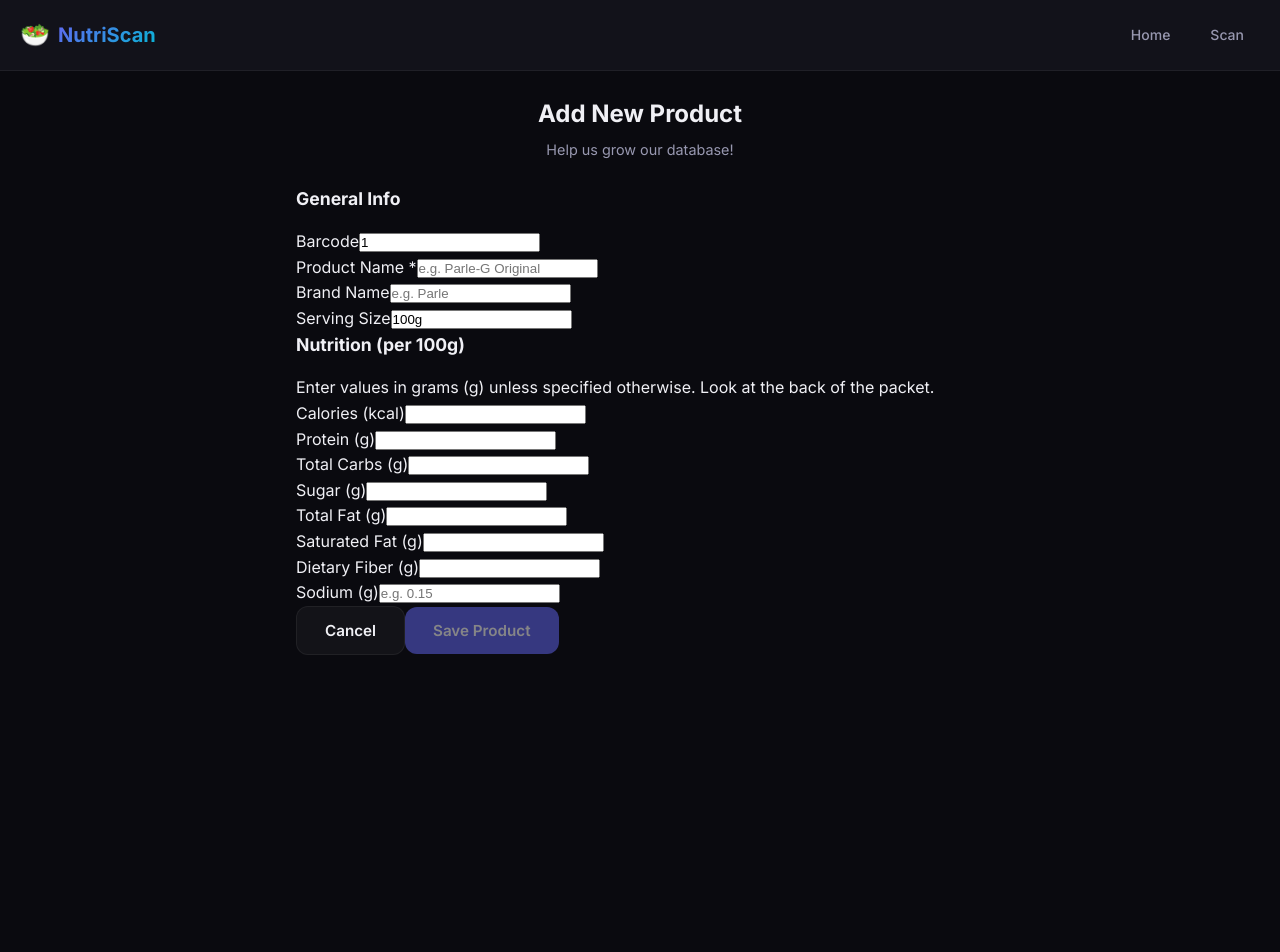
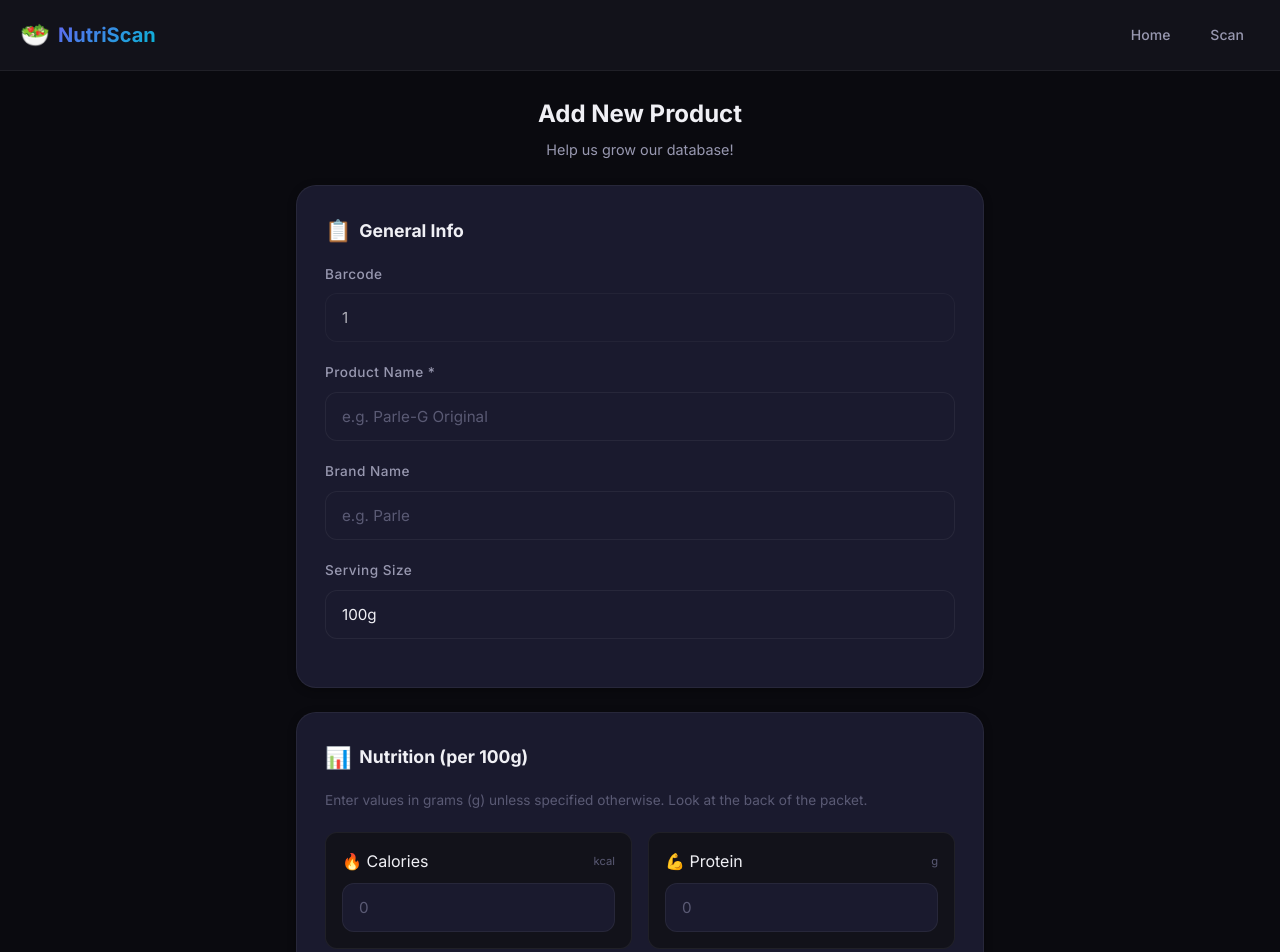
Before and after one commit to unironic-sujal/nutriscan, a React (Vite) app in the folder client/: page /add/1 in a window 1280 px wide. Shown: the top 952 px of the page. Before the commit the page ends 800 px from the top, so only its background shows below. Built offline with nearby package versions, Linux system fonts and the light colour scheme; no server answers.

Commit message:
style: improve manual product submission UI with glassmorphism and grid

```diff
--- a/client/src/App.css
+++ b/client/src/App.css
@@ -675,6 +675,74 @@ body {
   color: var(--text-muted);
 }
 
+/* ===== Add Product Form ===== */
+.glass-card {
+  background: var(--bg-card);
+  border: 1px solid var(--border-color);
+  border-radius: var(--radius-lg);
+  padding: 28px;
+  margin-bottom: 24px;
+  box-shadow: var(--shadow-sm);
+}
+
+.form-group {
+  margin-bottom: 20px;
+}
+
+.form-group label {
+  display: block;
+  font-size: 0.85rem;
+  color: var(--text-secondary);
+  font-weight: 500;
+  margin-bottom: 8px;
+  letter-spacing: 0.5px;
+}
+
+.w-full {
+  width: 100%;
+}
+
+.mt-2 {
+  margin-top: 8px;
+}
+
+.mt-4 {
+  margin-top: 16px;
+}
+
+.macro-input-grid {
+  display: grid;
+  grid-template-columns: repeat(2, 1fr);
+  gap: 16px;
+  margin-top: 20px;
+}
+
+.macro-input-card {
+  background: var(--bg-secondary);
+  border: 1px solid var(--border-color);
+  border-radius: var(--radius-md);
+  padding: 16px;
+  display: flex;
+  flex-direction: column;
+  transition: border-color var(--transition-fast);
+}
+
+.macro-input-card:focus-within {
+  border-color: var(--accent-primary);
+}
+
+.macro-input-label {
+  display: flex;
+  align-items: center;
+  justify-content: space-between;
+  width: 100%;
+}
+
+.readonly-input {
+  opacity: 0.7;
+  cursor: not-allowed;
+}
+
 /* ===== Page Header ===== */
 .page-header {
   text-align: center;
@@ -800,6 +868,10 @@ body {
     padding: 12px;
   }
 
+  .glass-card {
+    padding: 20px;
+  }
+
   .nutrition-card-value {
     font-size: 1.3rem;
   }
--- a/client/src/pages/AddProductPage.jsx
+++ b/client/src/pages/AddProductPage.jsx
@@ -61,8 +61,8 @@ const AddProductPage = () => {
 
         <form onSubmit={handleSubmit} className="add-product-form">
           {/* General Info */}
-          <section className="form-section">
-            <h2 className="section-title">General Info</h2>
+          <section className="glass-card">
+            <h2 className="section-title"><span className="section-icon">📋</span> General Info</h2>
 
             <div className="form-group">
               <label htmlFor="barcode">Barcode</label>
@@ -74,7 +74,7 @@ const AddProductPage = () => {
                 onChange={handleChange}
                 required
                 readOnly={!!barcode}
-                className={barcode ? 'readonly-input' : ''}
+                className={`manual-input w-full ${barcode ? 'readonly-input' : ''}`}
               />
             </div>
 
@@ -87,6 +87,7 @@ const AddProductPage = () => {
                 value={formData.name}
                 onChange={handleChange}
                 placeholder="e.g. Parle-G Original"
+                className="manual-input w-full"
                 required
               />
             </div>
@@ -100,6 +101,7 @@ const AddProductPage = () => {
                 value={formData.brand}
                 onChange={handleChange}
                 placeholder="e.g. Parle"
+                className="manual-input w-full"
               />
             </div>
 
@@ -112,62 +114,90 @@ const AddProductPage = () => {
                 value={formData.serving_size}
                 onChange={handleChange}
                 placeholder="e.g. 100g, 1 biscuit (10g)"
+                className="manual-input w-full"
               />
             </div>
           </section>
 
           {/* Nutrition Info */}
-          <section className="form-section mt-4">
-            <h2 className="section-title">Nutrition (per 100g)</h2>
-            <p className="section-help-text">Enter values in grams (g) unless specified otherwise. Look at the back of the packet.</p>
+          <section className="glass-card">
+            <h2 className="section-title"><span className="section-icon">📊</span> Nutrition (per 100g)</h2>
+            <p className="section-help-text" style={{ color: 'var(--text-muted)', fontSize: '0.85rem' }}>
+              Enter values in grams (g) unless specified otherwise. Look at the back of the packet.
+            </p>
 
-            <div className="nutrition-inputs-grid">
-              <div className="form-group">
-                <label htmlFor="calories">Calories (kcal)</label>
-                <input type="number" step="0.1" id="calories" name="calories" value={formData.calories} onChange={handleChange} />
+            <div className="macro-input-grid">
+              <div className="macro-input-card">
+                <label className="macro-input-label" htmlFor="calories">
+                  <span>🔥 Calories</span>
+                  <span style={{ fontSize: '0.7rem', color: 'var(--text-muted)' }}>kcal</span>
+                </label>
+                <input type="number" step="0.1" id="calories" name="calories" value={formData.calories} onChange={handleChange} className="manual-input w-full mt-2" placeholder="0" />
               </div>
 
-              <div className="form-group">
-                <label htmlFor="protein">Protein (g)</label>
-                <input type="number" step="0.1" id="protein" name="protein" value={formData.protein} onChange={handleChange} />
+              <div className="macro-input-card">
+                <label className="macro-input-label" htmlFor="protein">
+                  <span>💪 Protein</span>
+                  <span style={{ fontSize: '0.7rem', color: 'var(--text-muted)' }}>g</span>
+                </label>
+                <input type="number" step="0.1" id="protein" name="protein" value={formData.protein} onChange={handleChange} className="manual-input w-full mt-2" placeholder="0" />
               </div>
 
-              <div className="form-group">
-                <label htmlFor="carbs">Total Carbs (g)</label>
-                <input type="number" step="0.1" id="carbs" name="carbs" value={formData.carbs} onChange={handleChange} />
+              <div className="macro-input-card">
+                <label className="macro-input-label" htmlFor="carbs">
+                  <span>🌾 Carbs</span>
+                  <span style={{ fontSize: '0.7rem', color: 'var(--text-muted)' }}>g</span>
+                </label>
+                <input type="number" step="0.1" id="carbs" name="carbs" value={formData.carbs} onChange={handleChange} className="manual-input w-full mt-2" placeholder="0" />
               </div>
 
-              <div className="form-group">
-                <label htmlFor="sugar">Sugar (g)</label>
-                <input type="number" step="0.1" id="sugar" name="sugar" value={formData.sugar} onChange={handleChange} />
+              <div className="macro-input-card">
+                <label className="macro-input-label" htmlFor="fat">
+                  <span>🫧 Total Fat</span>
+                  <span style={{ fontSize: '0.7rem', color: 'var(--text-muted)' }}>g</span>
+                </label>
+                <input type="number" step="0.1" id="fat" name="fat" value={formData.fat} onChange={handleChange} className="manual-input w-full mt-2" placeholder="0" />
               </div>
 
-              <div className="form-group">
-                <label htmlFor="fat">Total Fat (g)</label>
-                <input type="number" step="0.1" id="fat" name="fat" value={formData.fat} onChange={handleChange} />
+              <div className="macro-input-card">
+                <label className="macro-input-label" htmlFor="sugar">
+                  <span>🍬 Sugar</span>
+                  <span style={{ fontSize: '0.7rem', color: 'var(--text-muted)' }}>g</span>
+                </label>
+                <input type="number" step="0.1" id="sugar" name="sugar" value={formData.sugar} onChange={handleChange} className="manual-input w-full mt-2" placeholder="0" />
               </div>
 
-              <div className="form-group">
-                <label htmlFor="saturated_fat">Saturated Fat (g)</label>
-                <input type="number" step="0.1" id="saturated_fat" name="saturated_fat" value={formData.saturated_fat} onChange={handleChange} />
+              <div className="macro-input-card">
+                <label className="macro-input-label" htmlFor="saturated_fat">
+                  <span>💧 Sat. Fat</span>
+                  <span style={{ fontSize: '0.7rem', color: 'var(--text-muted)' }}>g</span>
+                </label>
+                <input type="number" step="0.1" id="saturated_fat" name="saturated_fat" value={formData.saturated_fat} onChange={handleChange} className="manual-input w-full mt-2" placeholder="0" />
               </div>
 
-              <div className="form-group">
-                <label htmlFor="fiber">Dietary Fiber (g)</label>
-                <input type="number" step="0.1" id="fiber" name="fiber" value={formData.fiber} onChange={handleChange} />
+              <div className="macro-input-card">
+                <label className="macro-input-label" htmlFor="fiber">
+                  <span>🌿 Fiber</span>
+                  <span style={{ fontSize: '0.7rem', color: 'var(--text-muted)' }}>g</span>
+                </label>
+                <input type="number" step="0.1" id="fiber" name="fiber" value={formData.fiber} onChange={handleChange} className="manual-input w-full mt-2" placeholder="0" />
               </div>
 
-              <div className="form-group">
-                <label htmlFor="sodium">Sodium (g)</label>
-                <input type="number" step="0.001" id="sodium" name="sodium" value={formData.sodium} onChange={handleChange} placeholder="e.g. 0.15" />
+              <div className="macro-input-card">
+                <label className="macro-input-label" htmlFor="sodium">
+                  <span>🧂 Sodium</span>
+                  <span style={{ fontSize: '0.7rem', color: 'var(--text-muted)' }}>g</span>
+                </label>
+                <input type="number" step="0.001" id="sodium" name="sodium" value={formData.sodium} onChange={handleChange} className="manual-input w-full mt-2" placeholder="0" />
               </div>
             </div>
           </section>
 
-          <div className="form-actions">
+          <div className="form-actions" style={{ display: 'flex', gap: '16px', marginTop: '32px' }}>
             <button
               type="button"
-              className="btn btn-secondary w-full"
+              className="btn btn-secondary"
+              style={{ flex: 1 }}
               onClick={() => navigate('/scan')}
               disabled={isSubmitting}
             >
@@ -175,7 +205,8 @@ const AddProductPage = () => {
             </button>
             <button
               type="submit"
-              className="btn btn-primary w-full mt-2"
+              className="btn btn-primary"
+              style={{ flex: 2 }}
               disabled={isSubmitting || !formData.name || !formData.barcode}
             >
               {isSubmitting ? 'Saving...' : 'Save Product'}
```
